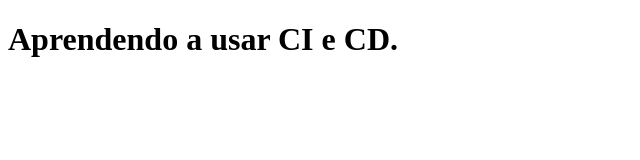
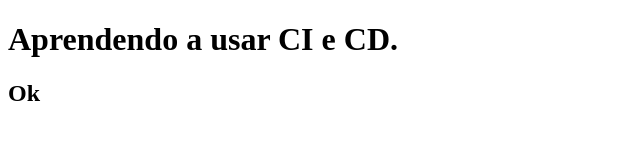
Before and after one commit to paulablascke/CI_CD, a plain HTML site: page index.html in a window 1280 px wide. Shown: the full height of the page, 0-640 px from the left. Drawn offline with Linux system fonts and the light colour scheme.

Commit message:
Inclui h2 no index.html

```diff
--- a/index.html
+++ b/index.html
@@ -7,5 +7,6 @@
 </head>
 <body>
     <h1>Aprendendo a usar CI e CD.</h1>
+    <h2>Ok</h2>
 </body>
 </html>
```
